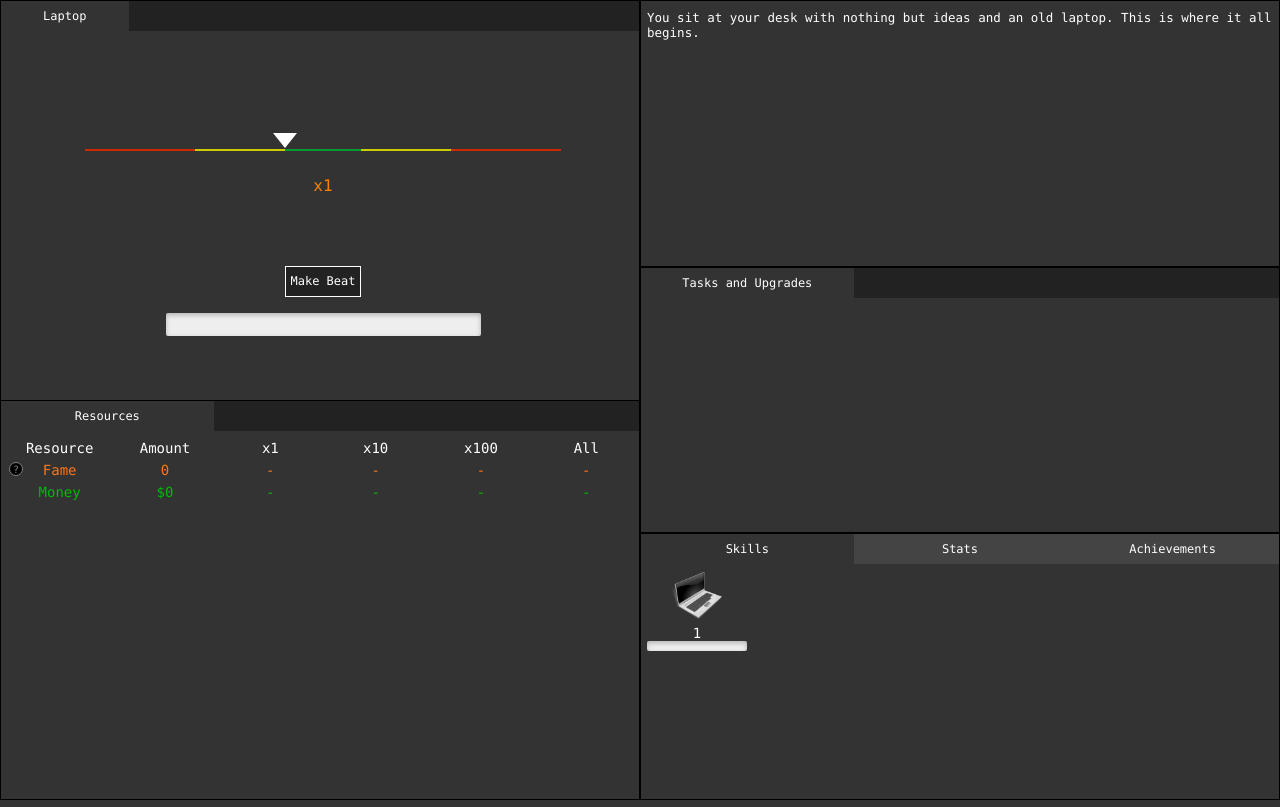
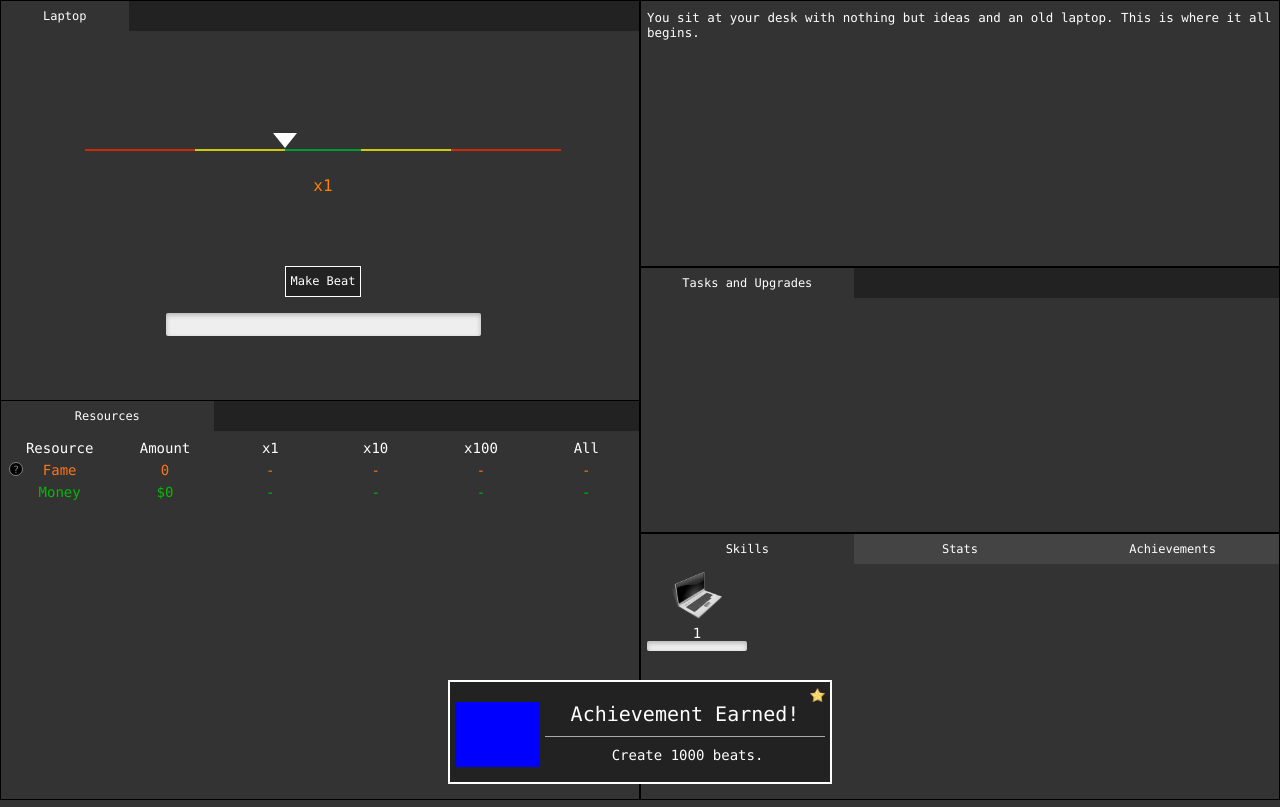
Before and after one commit to Ormannishe/idle-game, a plain HTML site: page index.html in a window 1280 px wide. Drawn offline with nearby package versions, Linux system fonts and the light colour scheme.

Commit message:
Add HTML/CSS for achievement pop up. Fix bug with fully completed achievements on reload.

```diff
--- a/index.html
+++ b/index.html
@@ -19,10 +19,22 @@
 <body>
 	<div id='tooltip'></div>
 	<div id='popUpBox'>
-		<button id='closePopUp' onclick="closePopUp()">x</button>
+		<button class='closePopUp' onclick="closePopUp()">x</button>
 		<div id='popUpContent'></div>
 	</div>
 	<div id='popUpBlocker'></div>
+	<div id='achievementPopUp'>
+		<button id="achievementPopUpRank" class="goldRank"></button>
+		<div id='achievementPopUpContent'>
+			<div id="achievementPopUpImgContainer">
+				<div id="achievementPopUpImg"></div>
+			</div>
+			<div id="achievementPopUpContentContainer">
+				<p id="achievementTitle">Achievement Earned!</p>
+				<p id="achievementPopUpDescription">Create 1000 beats.</p>
+			</div>
+		</div>
+	</div>
 	<div class='column'>
 		<div id='clickContainer' class='row'>
 			<div id='instrumentTabContainer'>
--- a/scripts/player.js
+++ b/scripts/player.js
@@ -239,7 +239,8 @@ function initAchievement(achievementId) {
   }
   else {
     var description = document.getElementById(achievementId + "AchievementDescription");
-    description.innerHTML += " (All ranks completed!)";
+    var prevRank = achievement.ranks[game.player.achievements[achievementId] - 1];
+    description.innerHTML += achievement[prevRank].description + " (All ranks completed!)";
   }
 }
 
--- a/stylesheets/style.css
+++ b/stylesheets/style.css
@@ -128,7 +128,7 @@ button:focus, input:focus {
   height: auto;
 }
 
-#closePopUp {
+.closePopUp {
   background-color: Transparent;
   color: white;
   font-size: 16px;
@@ -140,7 +140,7 @@ button:focus, input:focus {
   margin-top: 5px;
 }
 
-#closePopUp:hover {
+.closePopUp:hover {
   cursor: pointer;
   color: red;
 }
@@ -198,6 +198,66 @@ button:focus, input:focus {
   border-radius: 50%;
 }
 
+#achievementPopUp {
+  display: block;
+  position: fixed;
+  z-index: 5; /* On top of regular content, below the normal popup and tooltips */
+  border: 2px solid white;
+  color: white;
+  background-color: var(--my-background-color);
+  left: 35%;
+  top: 85%;
+  width: 30%;
+  height: 13%;
+  background-color: #222222;
+}
+
+#achievementPopUpContent {
+  height: 100%;
+  width: 100%;
+  display: flex;
+}
+
+#achievementPopUpImgContainer {
+  height: 100%;
+  width: 25%;
+  padding-left: 5px;
+  padding-right: 5px;
+}
+
+#achievementPopUpImg {
+  height: 65%;
+  width: 100%;
+  background-color: blue;
+}
+
+#achievementPopUpRank {
+  display: block;
+  float: right;
+  margin-top: 5px;
+  margin-right: 5px;
+}
+
+#achievementPopUpContentContainer {
+  width: 75%;
+  height: 100%;
+}
+
+#achievementTitle {
+  text-align: center;
+  font-size: 20px;
+  margin-right: 5px;
+  padding-bottom: 10px;
+  border-bottom: 1px solid #aaaaaa;
+}
+
+#achievementPopUpDescription {
+  text-align: center;
+  font-size: 14px;
+  margin-top: 10px;
+
+}
+
 /* Notification Animation */
 .backgroundColorNotify {
   animation-name: backgroundColorNotify;
```
